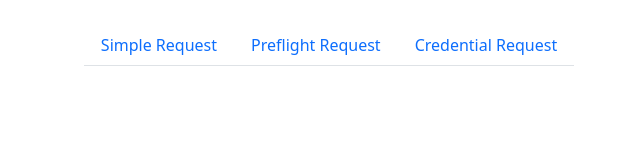
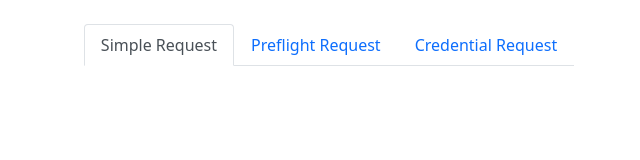
Before and after one commit to chuckchoiboi/cors-tutorial, a React (Create React App) app: page / in a window 1280 px wide. Shown: the top 160 px of the page, without its empty margins (311-951 px from the left). Built offline with nearby package versions, Linux system fonts and the light colour scheme.

Commit message:
make tabs switch on click

```diff
--- a/src/components/PrimaryTabs.jsx
+++ b/src/components/PrimaryTabs.jsx
@@ -1,14 +1,18 @@
-const PrimaryTabs = ({tabs}) => {
+const PrimaryTabs = ({tabs, selected, setSelected}) => {
+
     return (
         <div>
             <ul className="nav nav-tabs">
                 {
                     tabs.map( tab => {
+
+                        const active = tab === selected ? 'active' : '';
+
                         return (
                             <li className="nav-item" key={ tab }>
-                                <a className="nav-link" href="/">
+                                <div className={ "nav-link " + active } style={{ cursor:"pointer" }} onClick={ () => setSelected(tab)}>
                                     { tab }
-                                </a>
+                                </div>
                             </li>
                         )
                     })
```
